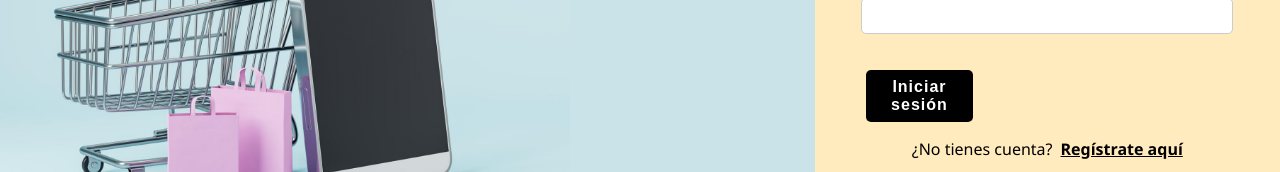
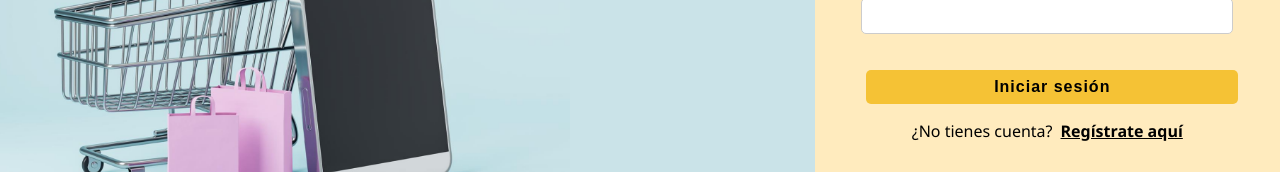
Before and after one commit to alexisrivero/marketplace-frontend, a React (Vite) app: page /sign-in in a window 1280 px wide. Shown: the part 362-534 px from the top of the page. Built offline with nearby package versions, Linux system fonts and the light colour scheme; no server answers.

Commit message:
style changes

```diff
--- a/src/Views/SignIn/SignIn.css
+++ b/src/Views/SignIn/SignIn.css
@@ -37,16 +37,17 @@
     border-radius: 5px;
 }
 .form-container form button{
+    width: 100%;
     padding: 0.5em;
     border: none;
     border-radius: 5px;
-    background-color: #000;
-    color: #fff;
+    background-color:rgb(245, 194, 53);;
+    color: black;
     font-size: 1em;
     cursor: pointer;
 }
 .form-container form button:hover{
-    background-color: #333;
+    background-color: rgb(255, 202, 56);
 }
 .signup-container{
     display: flex;
--- a/src/Views/SignUp/SignUp.jsx
+++ b/src/Views/SignUp/SignUp.jsx
@@ -84,7 +84,7 @@ const SignUp = () => {
                     <div>
                         <label htmlFor="email">Email:</label>
                         <input
-                            type="text"
+                            type="email"
                             id="email"
                             name="email"
                             value={formData.email}
@@ -95,7 +95,7 @@ const SignUp = () => {
                     <div>
                         <label htmlFor="phoneNumber">Numero de teléfono:</label>
                         <input
-                            type="text"
+                            type="tel"
                             id="phoneNumber"
                             name="phoneNumber"
                             value={formData.phoneNumber}
```
